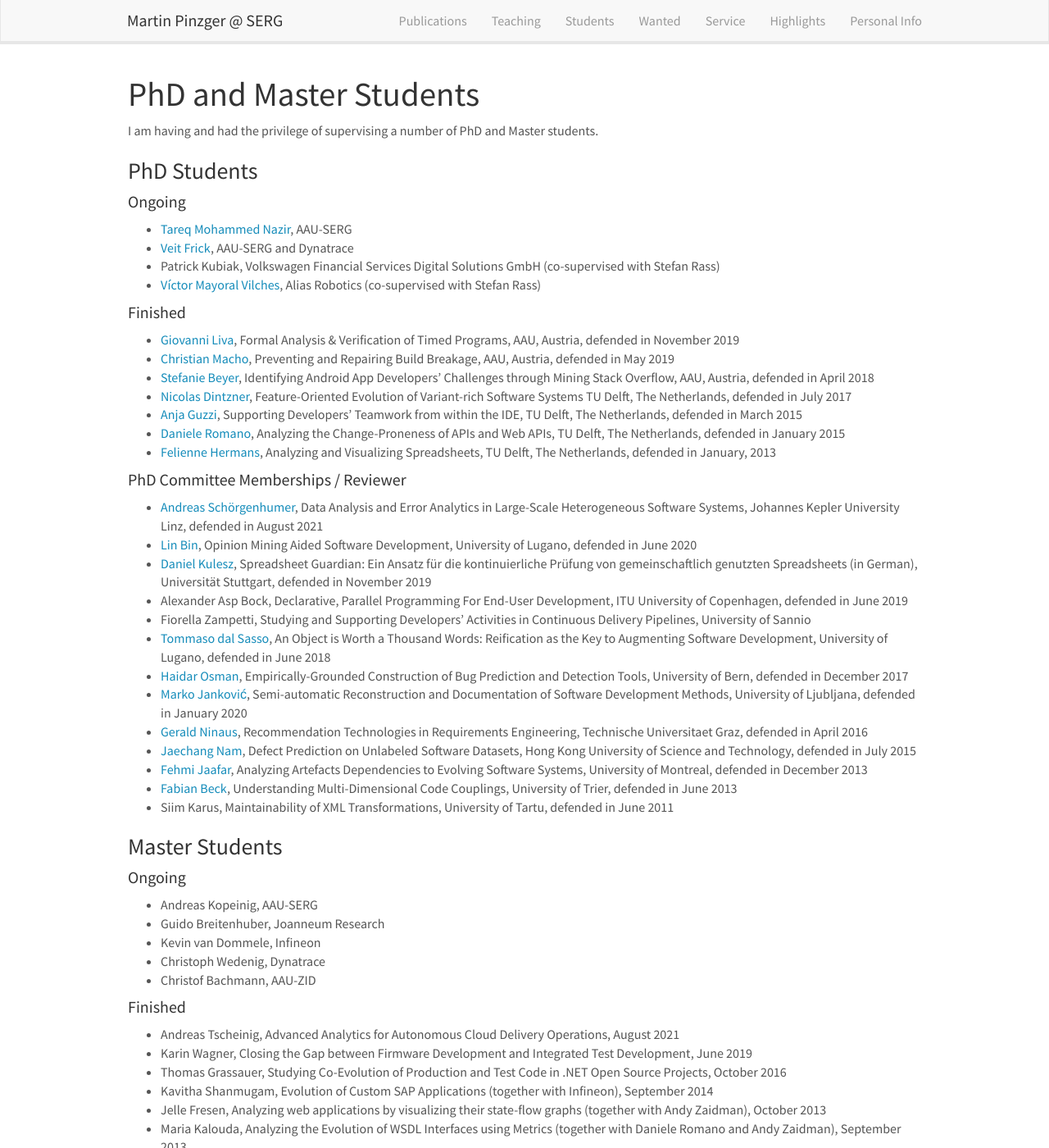
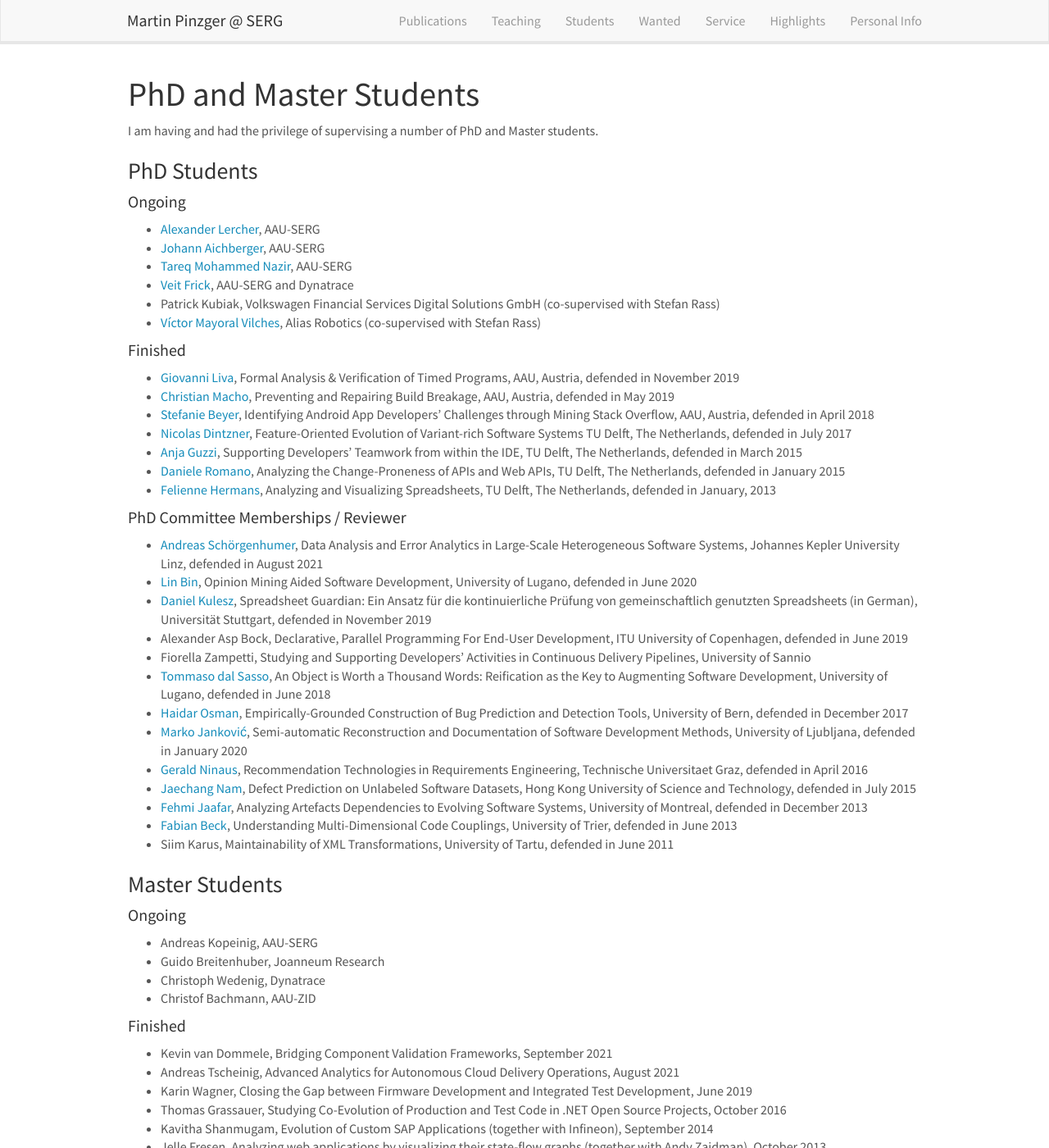
Before and after one commit to pinzger/pinzger.github.io, a Jekyll site: the page built from _pages/students.md, in a window 1280 px wide and 1400 px high. Shown: the whole window at 82% size. Built offline with Jekyll 4.4.1, drawn with Linux system fonts in a browser that asks for light colours; nearby versions of some CDN libraries.

Commit message:
updated students

```diff
--- a/_pages/students.md
+++ b/_pages/students.md
@@ -14,6 +14,8 @@ I am having and had the privilege of supervising a number of PhD and Master stud
 
 #### Ongoing
 
+* [Alexander Lercher](https://www.aau.at/en/team/lercher-alexander-gerhard/), AAU-SERG
+* [Johann Aichberger](https://www.aau.at/en/team/aichberger-johann/), AAU-SERG
 * [Tareq Mohammed Nazir](https://www.aau.at/en/team/nazir-tareq-mohammed/), AAU-SERG
 * [Veit Frick](https://www.aau.at/en/isys/serg/team/frick-veit/), AAU-SERG and Dynatrace
 * Patrick Kubiak, Volkswagen Financial Services Digital Solutions GmbH (co-supervised with Stefan Rass)
@@ -50,12 +52,12 @@ I am having and had the privilege of supervising a number of PhD and Master stud
 
 * Andreas Kopeinig, AAU-SERG
 * Guido Breitenhuber, Joanneum Research
-* Kevin van Dommele, Infineon
 * Christoph Wedenig, Dynatrace
 * Christof Bachmann, AAU-ZID
 
 #### Finished
 
+* Kevin van Dommele, Bridging Component Validation Frameworks, September 2021
 * Andreas Tscheinig, Advanced Analytics for Autonomous Cloud Delivery Operations, August 2021
 * Karin Wagner, Closing the Gap between Firmware Development and Integrated Test Development, June 2019
 * Thomas Grassauer, Studying Co-Evolution of Production and Test Code in .NET Open Source Projects, October 2016
```
